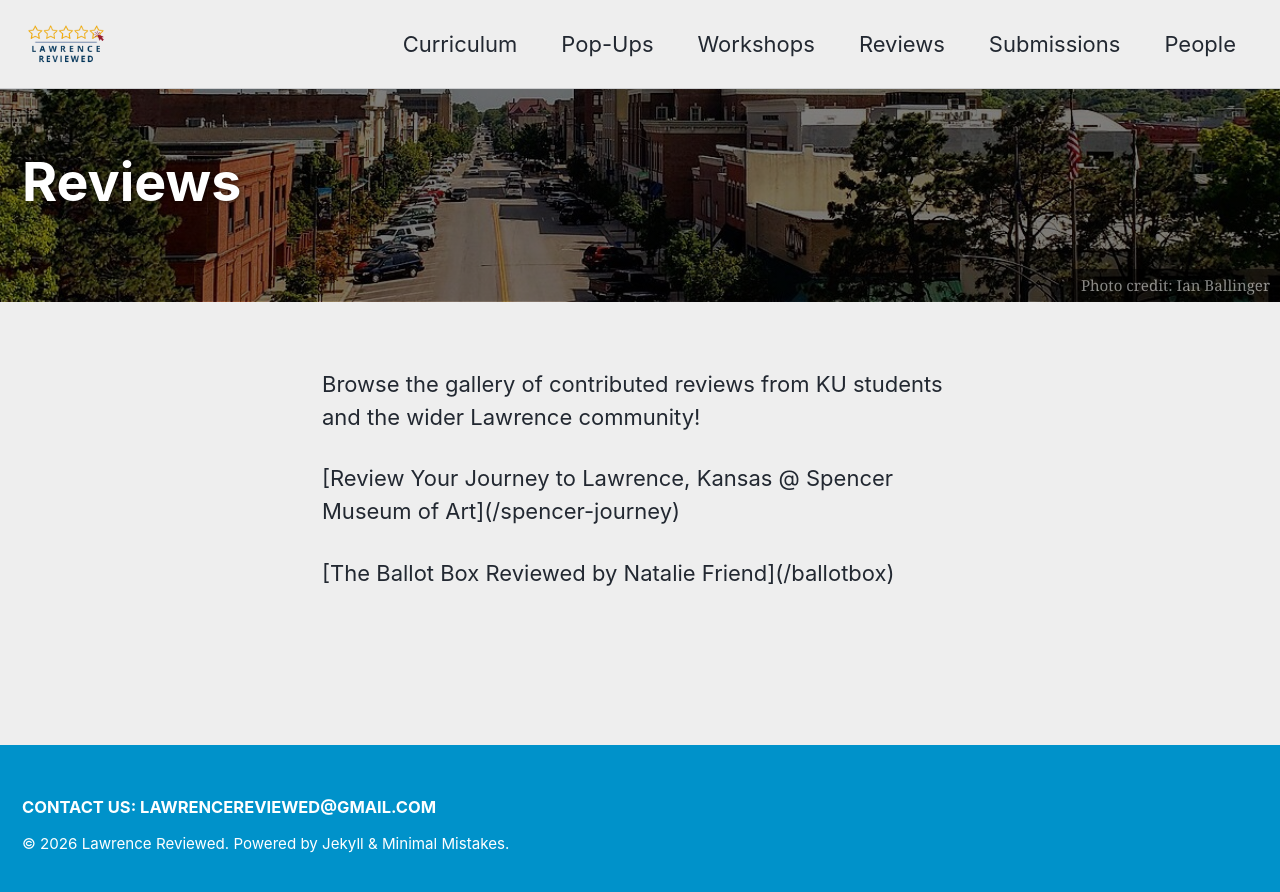
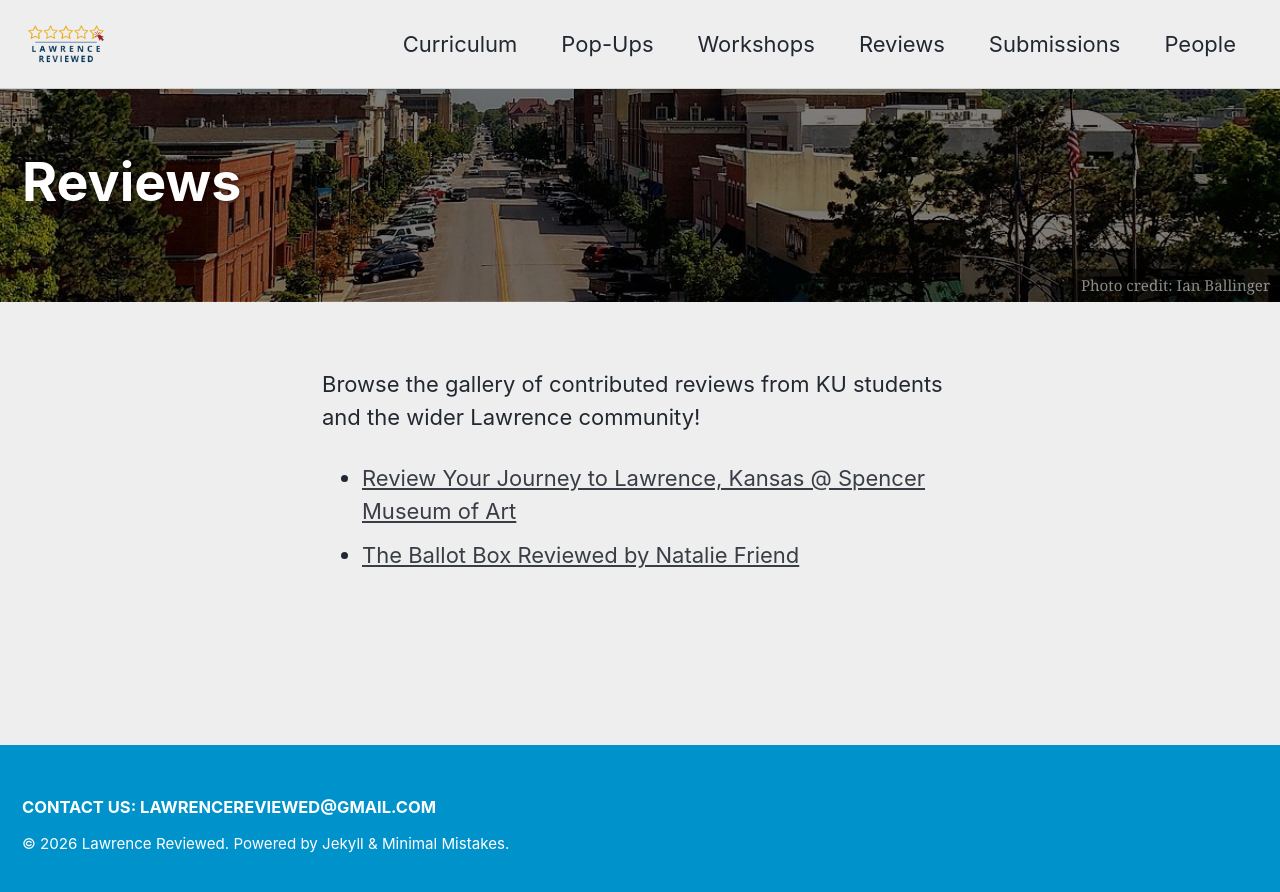
Before and after one commit to idrhku/lawrence-reviewed, a Jekyll site: the page built from _pages/reviews.md, in a window 1280 px wide. Shown: the top 892 px of the page. Built offline with Jekyll 4.4.1, drawn with Linux system fonts in a browser that asks for light colours; cached includes are drawn as plain includes.

Commit message:
Update reviews.md

```diff
--- a/_pages/reviews.md
+++ b/_pages/reviews.md
@@ -15,5 +15,5 @@ header:
 
 Browse the gallery of contributed reviews from KU students and the wider Lawrence community!
 
-<p>[Review Your Journey to Lawrence, Kansas @ Spencer Museum of Art](/spencer-journey)</p>
-<p>[The Ballot Box Reviewed by Natalie Friend](/ballotbox)</p>
+- [Review Your Journey to Lawrence, Kansas @ Spencer Museum of Art](/spencer-journey)
+- [The Ballot Box Reviewed by Natalie Friend](/ballotbox)
```
